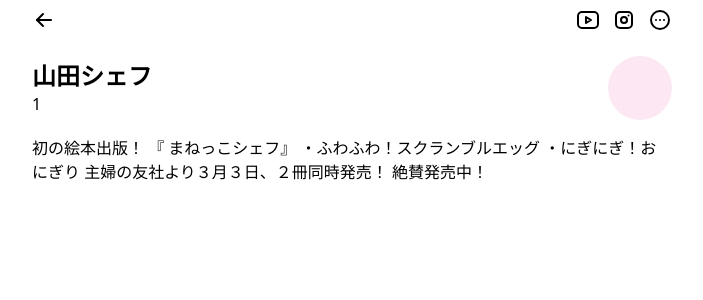
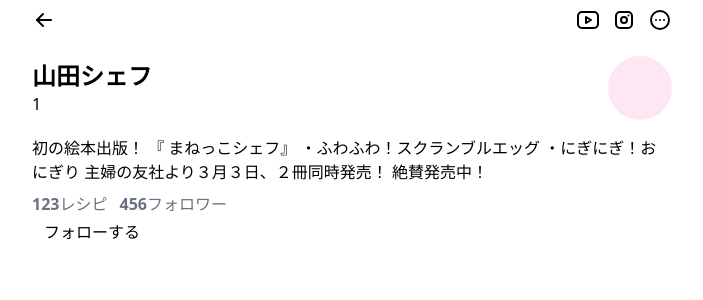
Before and after one commit to qin-team-recipe/14-frontend, a Next.js app: page /profile/1 in a window 1280 px wide. Shown: the top 300 px of the page, without its empty margins (288-991 px from the left). Built offline with nearby package versions, Linux system fonts and the light colour scheme.

Commit message:
レシピ数とフォロワーボタンの実装

```diff
--- /dev/null
+++ b/src/app/_components/button.jsx
@@ -0,0 +1,3 @@
+export function Button({ text }) {
+  return <button className="flex rounded">{text}</button>;
+}
--- a/src/app/_components/followerNumber.jsx
+++ b/src/app/_components/followerNumber.jsx
@@ -0,0 +1,7 @@
+export function FollowerNumber() {
+  return (
+    <p className="ml-3">
+      <span className="font-bold">456</span>フォロワー
+    </p>
+  );
+}
--- a/src/app/_components/recipesNumber.jsx
+++ b/src/app/_components/recipesNumber.jsx
@@ -0,0 +1,7 @@
+export function RecipesNumber() {
+  return (
+    <p>
+      <span className="font-bold">123</span>レシピ
+    </p>
+  );
+}
--- a/src/app/profile/[id]/page.jsx
+++ b/src/app/profile/[id]/page.jsx
@@ -4,6 +4,9 @@ import { ProfileImage } from "@/app/_components/ProfileImage";
 import { Sns } from "@/app/_components/Sns";
 import { ProfileId } from "@/app/_components/ProfileId";
 import { IntroductionText } from "@/app/_components/IntroductionText";
+import { RecipesNumber } from "@/app/_components/recipesNumber";
+import { FollowerNumber } from "@/app/_components/followerNumber";
+import { Button } from "@/app/_components/button";
 
 export default function Profile() {
   return (
@@ -21,12 +24,13 @@ export default function Profile() {
           <ProfileImage />
         </div>
         <IntroductionText text="初の絵本出版！ 『 まねっこシェフ』 ・ふわふわ！スクランブルエッグ ・にぎにぎ！おにぎり 主婦の友社より３月３日、２冊同時発売！ 絶賛発売中！" />
-        <div>
-          {/* レシピ数 */}
-          {/* フォロワー数 */}
+        <div className="flex text-gray-500 mt-2">
+          <RecipesNumber />
+          <FollowerNumber />
         </div>
-
-        <div>{/* フォローボタン */}</div>
+        <div className="py-1 px-3">
+          <Button className="px-3" text="フォローする" />
+        </div>
       </div>
     </>
   );
```
